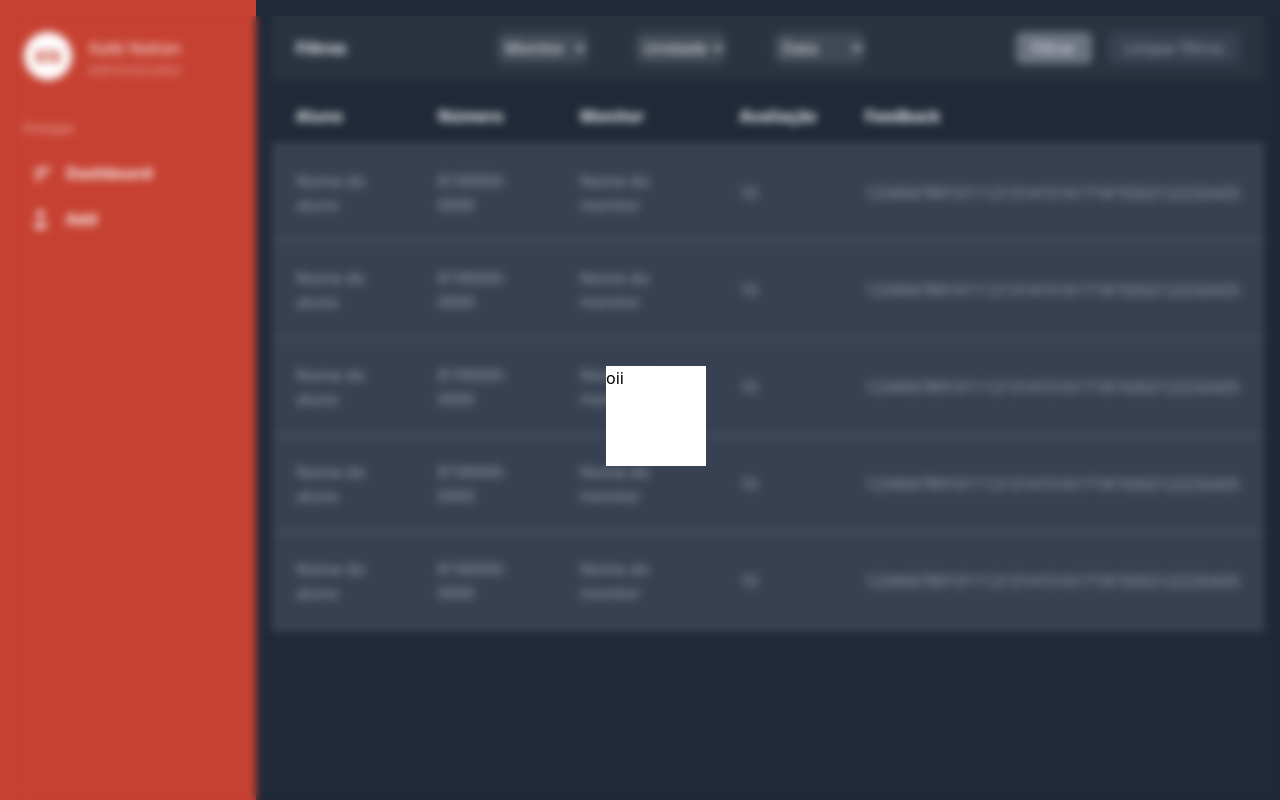
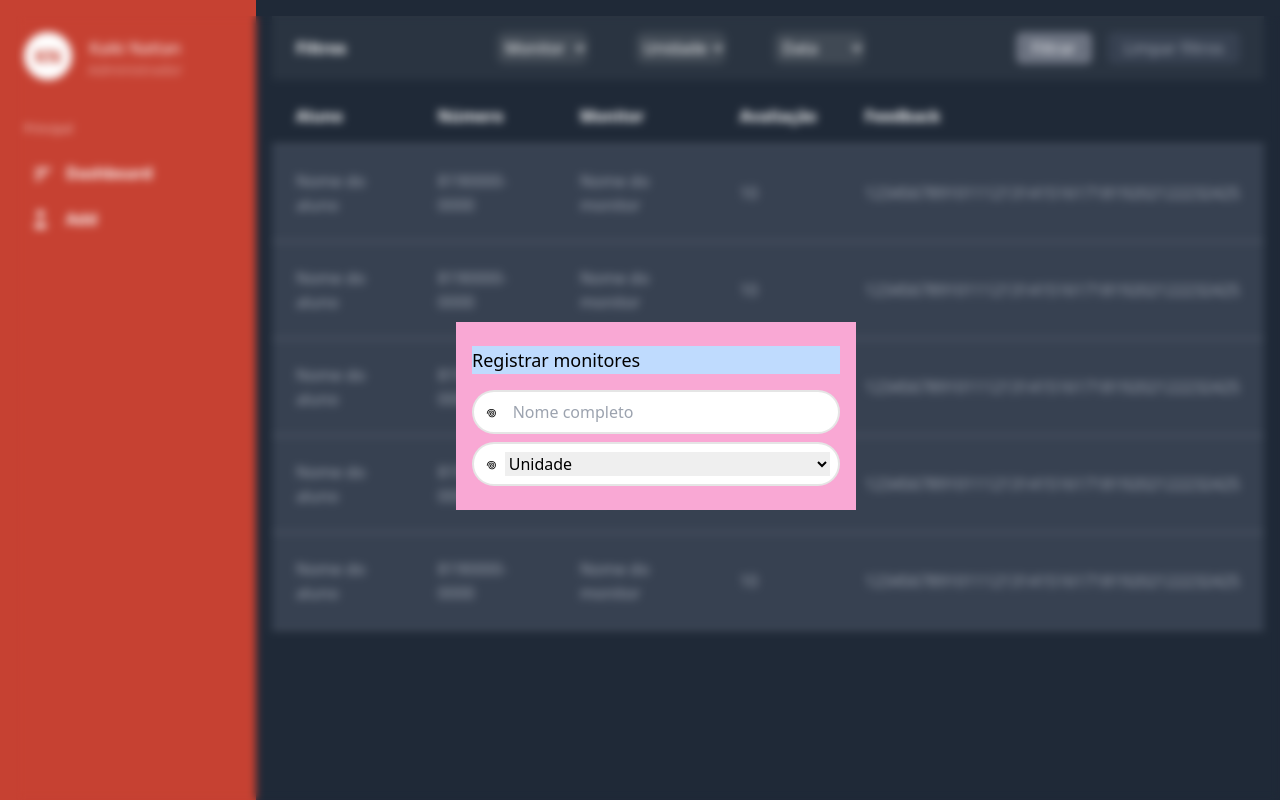
Before and after one commit to paulotruly/react_infinityAvaliador, a React (Vite) app: page / in a window 1280 px wide. Both pictures are taken after a click on the link "Add". Built offline with nearby package versions, Linux system fonts and the light colour scheme.

Commit message:
layoutregistro

```diff
--- a/src/pages/components/AddPopUp.tsx
+++ b/src/pages/components/AddPopUp.tsx
@@ -31,9 +31,33 @@ function AddPopUp({onClose}: AddPopUpProps) {
     //
     <div onClick={handleClose} className={`flex fixed justify-center items-center backdrop-blur-sm min-h-screen w-full transition-opacity duration-300 ${isVisible ? "opacity-100" : "opacity-0"}`} >
 
-      <div className="bg-white w-[100px] h-[100px]
+      <div className="bg-white w-auto h-auto
       transform transition-transform duration-300 ease-out">
-        oii
+
+        <div className="flex flex-col p-4 bg-pink-300 w-[400px]">
+
+          <h3 className="bg-blue-200 my-2 text-lg">Registrar monitores</h3>
+
+          <form className="w-full mt-2" action="">
+
+            <div className="flex flex-row p-2 border-2 border-black/10 rounded-full bg-white mb-2">
+              <span className="flex mr-4 ml-1 justify-center items-center"> 𖦹 </span>
+              <input className="w-full" type="text" placeholder="Nome completo" />
+            </div>
+
+            <div className="flex flex-row p-2 border-2 border-black/10 rounded-full bg-white mb-2">
+              <span className="flex mr-2 ml-1 justify-center items-center"> 𖦹 </span>
+              <select name="seletorCategoria" id="seletorCategoria" className="w-full">
+                <option value=""disabled selected>
+                Unidade
+                </option>
+              </select>
+            </div>
+
+          </form>
+
+        </div>
+
       </div>
 
     </div>
```
